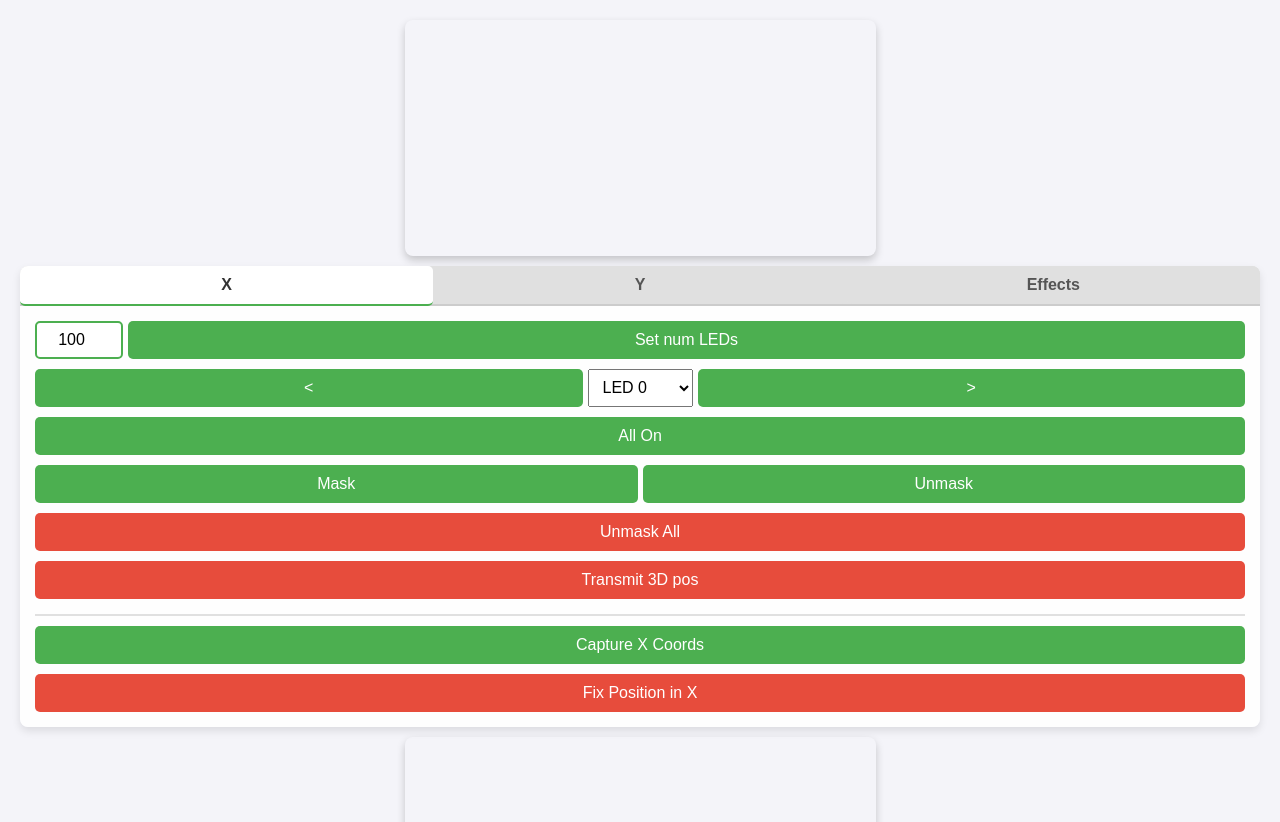
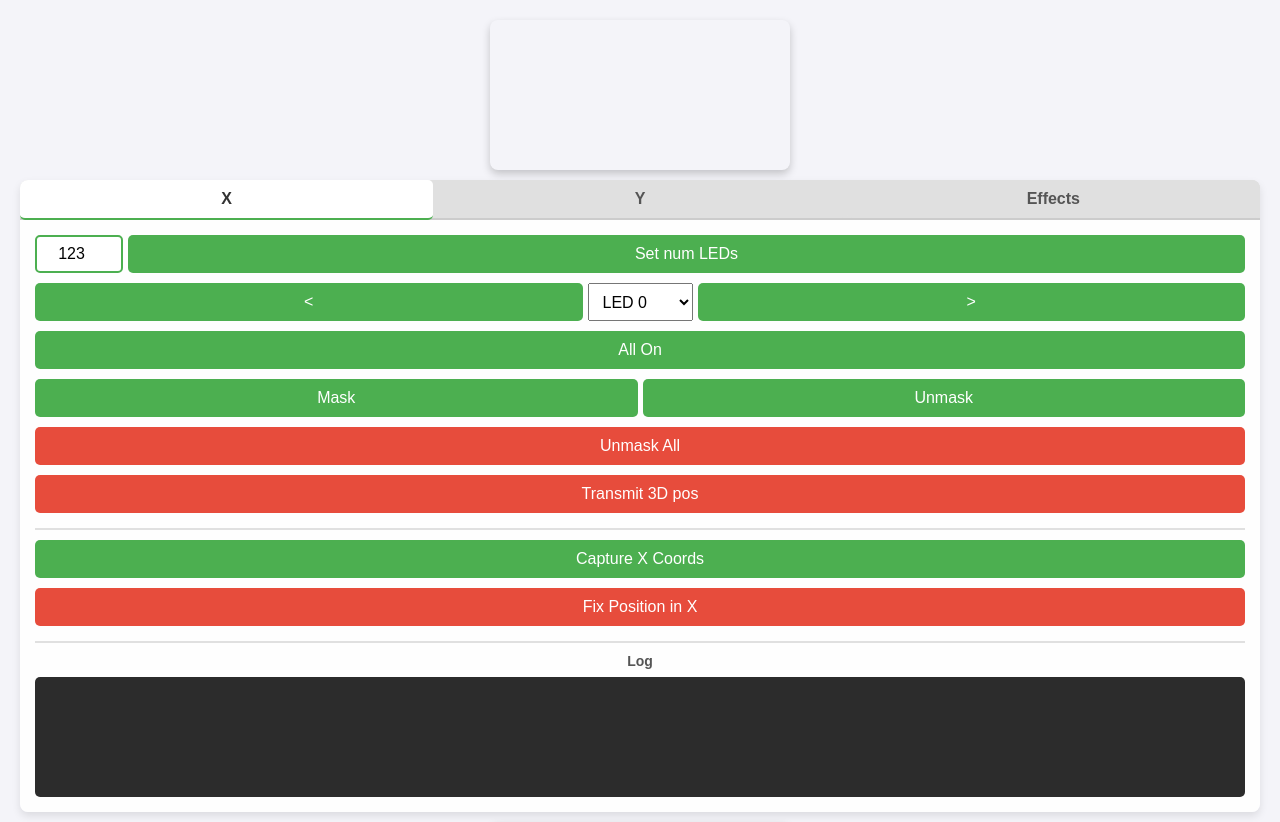
Before and after one commit to Turun/StandupMathsChristmastreeWeb, a Flask app: page / in a window 1280 px wide. Shown: the top 822 px of the page. Run offline with Flask 3, Linux system fonts and the light colour scheme; a map, chart or similar area stays blank; parts of the project's set-up code (start-up, migrations or seed data) failed here and were passed over.

Commit message:
add log in UI

```diff
--- a/static/script/main.js
+++ b/static/script/main.js
@@ -7,7 +7,7 @@
 // capture_unidirectional.js the methods necessary to build the pipeline to capture pixel coordinates from one direction
 // merge_directions.js given two sets of pixel coordinates, merge, normalize, transmit to server
 
-import { setup_ui } from "./ui.js";
+import { setup_ui, my_log } from "./ui.js";
 import { getNumLeds } from "./effects.js";
 
 let num_leds = 123;  // TODO: make this configurable
@@ -29,6 +29,12 @@
     num_leds = new_num;
 });
 
+const old_log = console.log;
+console.log = (text) => {
+    old_log(text);
+    my_log(text);
+};
+
 // on load this will run
 setup_ui(
     num_leds,
--- a/static/script/ui.js
+++ b/static/script/ui.js
@@ -154,6 +154,28 @@
     }
 }
 
+// Log a message to the log panel
+export function my_log(message) {
+  const logContent = document.getElementById('log-content');
+  const entry = document.createElement('div');
+  entry.className = 'log-entry';
+
+  // Get current time
+  const now = new Date();
+  const timeStr = now.toLocaleTimeString('en-US', {
+    hour12: false,
+    hour: '2-digit',
+    minute: '2-digit',
+    second: '2-digit'
+  });
+
+  entry.innerHTML = `<span class="log-time">[${timeStr}]</span>${message}`;
+  logContent.appendChild(entry);
+
+  // Auto-scroll to bottom
+  logContent.scrollTop = logContent.scrollHeight;
+}
+
 export function setup_ui(
     num_leds,
     video,
@@ -224,6 +246,7 @@
         setNumLeds(num_leds);
         allOn();
     });
+    numLedsInput.value = num_leds;  // init the value to what we currently think the right value is. fetched from the backend
 
     // populate led select dropdown
     const select = document.getElementById('led-select');
--- a/templates/index.html
+++ b/templates/index.html
@@ -231,6 +231,47 @@
       box-shadow: 0 0 0 2px rgba(76, 175, 80, 0.2);
     }
 
+    /* Log panel */
+    .log-panel {
+      margin-top: 15px;
+      border-top: 2px solid #e0e0e0;
+      padding-top: 10px;
+      display: flex;
+      flex-direction: column;
+      flex: 1;
+      min-height: 0;
+    }
+
+    .log-header {
+      font-size: 14px;
+      font-weight: 600;
+      color: #555;
+      margin-bottom: 8px;
+    }
+
+    .log-content {
+      background-color: #2c2c2c;
+      color: #00ff00;
+      font-family: 'Courier New', monospace;
+      font-size: 12px;
+      padding: 10px;
+      border-radius: 5px;
+      overflow-y: auto;
+      flex: 1;
+      min-height: 100px;
+      max-height: 300px;
+    }
+
+    .log-entry {
+      margin-bottom: 4px;
+      word-wrap: break-word;
+    }
+
+    .log-time {
+      color: #888;
+      margin-right: 8px;
+    }
+
     /* Responsive: stack canvases on narrow screens */
     @media (max-width: 1400px) {
       .main-layout {
@@ -318,6 +359,12 @@
             <button id="effect-concentric-color-btn">Concentric Color</button>
             <button id="effect-stop-btn" class="action-btn">Stop Effects</button>
           </div>
+
+          <!-- Log Panel (visible on all tabs) -->
+          <div class="log-panel" id="log-panel">
+            <div class="log-header">Log</div>
+            <div class="log-content" id="log-content"></div>
+          </div>
         </div>
       </div>
 
```
